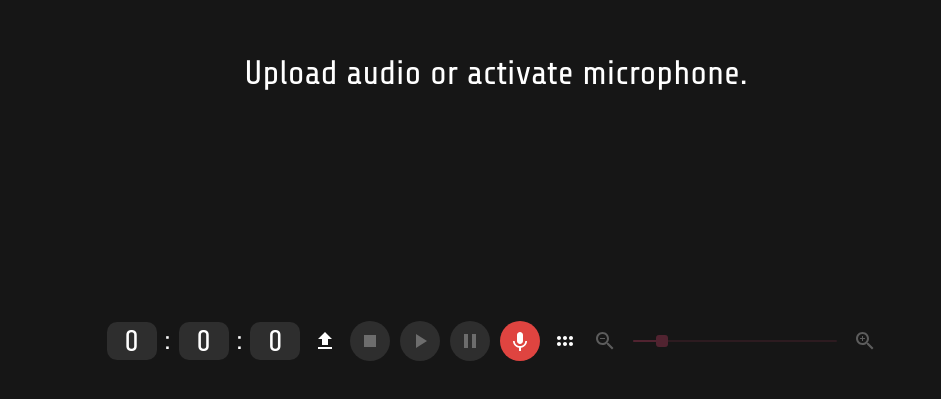
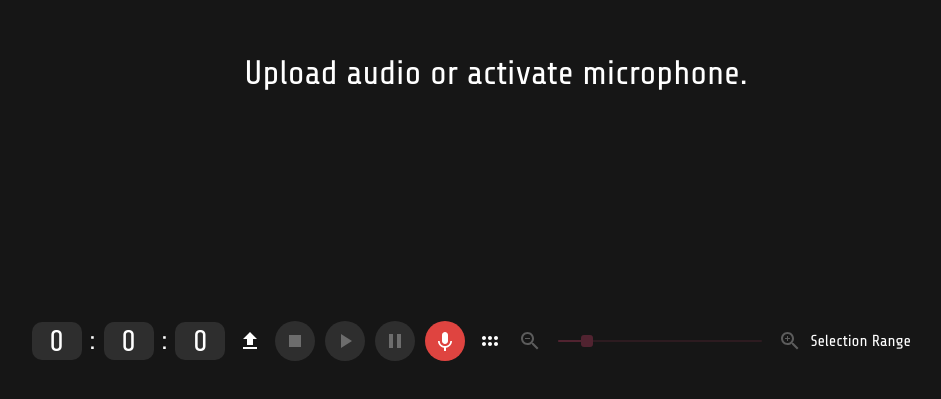
Before and after one commit to MichaelShingo/audioFeatures, a Next.js app: page / in a window 1280 px wide. Shown: the part 139-538 px from the top of the page, without its empty margins (144-1085 px from the left). Built offline with nearby package versions, Linux system fonts and the light colour scheme.

Commit message:
selection timcodes

```diff
--- a/app/components/waveformControls/PlaybackControls.tsx
+++ b/app/components/waveformControls/PlaybackControls.tsx
@@ -1,5 +1,5 @@
 import { actions, useAppState } from '../../context/AppStateContext';
-import { Stack, useTheme } from '@mui/material';
+import { Stack, Typography, useTheme } from '@mui/material';
 import PlayArrowIcon from '@mui/icons-material/PlayArrow';
 import PauseIcon from '@mui/icons-material/Pause';
 import StopIcon from '@mui/icons-material/Stop';
@@ -11,6 +11,12 @@ import React, { useEffect, useState } from 'react';
 import AudioUpload from '../audio/AudioUpload';
 import * as Tone from 'tone';
 import ZoomSlider from './ZoomSlider';
+import {
+	calcMilliseconds,
+	calcMinutes,
+	calcSeconds,
+} from '@/app/utils/timecodeCalculations';
+import { Box } from '@mui/system';
 
 let scheduleRepeaterId: number = -1;
 
@@ -84,6 +90,10 @@ const PlaybackControls: React.FC = () => {
 		});
 	};
 
+	const calcTimecodeText = (seconds: number): string => {
+		return `${calcMinutes(seconds)}:${calcSeconds(seconds)}:${calcMilliseconds(seconds)}`;
+	};
+
 	const listenAudio = () => {};
 
 	return (
@@ -117,6 +127,14 @@ const PlaybackControls: React.FC = () => {
 			/>
 			<ResizeInterface />
 			<ZoomSlider />
+			<Box sx={{ width: '150px' }}>
+				<Typography>
+					{state.selectionStartSeconds === state.selectionEndSeconds
+						? 'Selection Range'
+						: `${calcTimecodeText(state.selectionStartSeconds)} —
+					${calcTimecodeText(state.selectionEndSeconds)}`}
+				</Typography>
+			</Box>
 		</Stack>
 	);
 };
--- a/app/utils/timecodeCalculations.tsx
+++ b/app/utils/timecodeCalculations.tsx
@@ -10,33 +10,16 @@ export const MILLISECONDS_PER_MINUTE = 60000;
 export const MILLISECONDS_PER_SECOND = 1000;
 export const SECONDS_PER_MINUTE = 60;
 
-export const calculateMilliseconds = (milliseconds: number): Timecode => {
-	if (milliseconds < MILLISECONDS_PER_SECOND) {
-		return { minutes: 0, seconds: 0, milliseconds: milliseconds };
-	} else if (milliseconds < MILLISECONDS_PER_MINUTE) {
-		return {
-			minutes: 0,
-			seconds: Math.floor(milliseconds / MILLISECONDS_PER_SECOND),
-			milliseconds: milliseconds % MILLISECONDS_PER_SECOND,
-		};
-	}
-	return {
-		minutes: Math.floor(milliseconds / MILLISECONDS_PER_MINUTE),
-		seconds: Math.floor(milliseconds / MILLISECONDS_PER_SECOND),
-		milliseconds: milliseconds % MILLISECONDS_PER_SECOND,
-	};
+export const calcMinutes = (seconds: number): string => {
+	return Math.floor(seconds / 60).toString();
 };
 
-export const calculateSeconds = (
-	seconds: number
-): { minutes: number; seconds: number } => {
-	if (seconds < SECONDS_PER_MINUTE) {
-		return { minutes: 0, seconds: seconds };
-	}
-	return {
-		minutes: Math.floor(seconds / SECONDS_PER_MINUTE),
-		seconds: seconds % SECONDS_PER_MINUTE,
-	};
+export const calcSeconds = (seconds: number): string => {
+	return Math.floor(seconds % 60).toString();
+};
+
+export const calcMilliseconds = (seconds: number): string => {
+	return Math.round((seconds * 1000) % 1000).toString();
 };
 
 export const roundSeconds = (seconds: number): number => {
```
Also changed, not shown: audioFeatures.txt.
